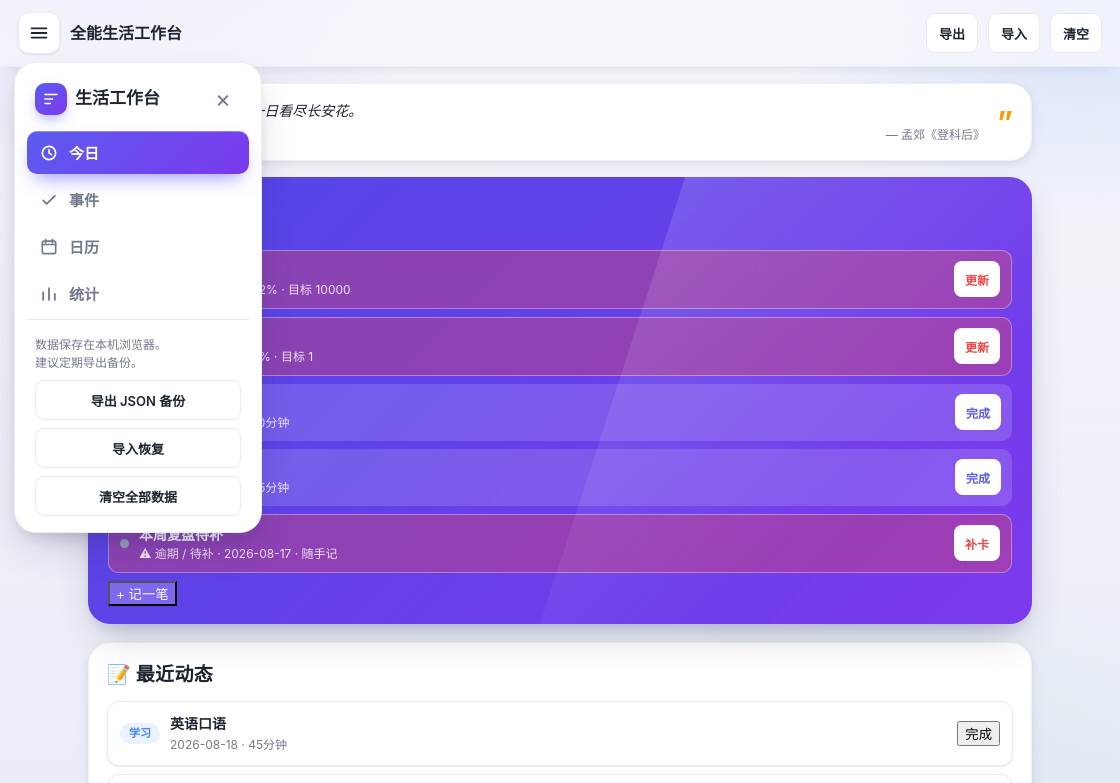
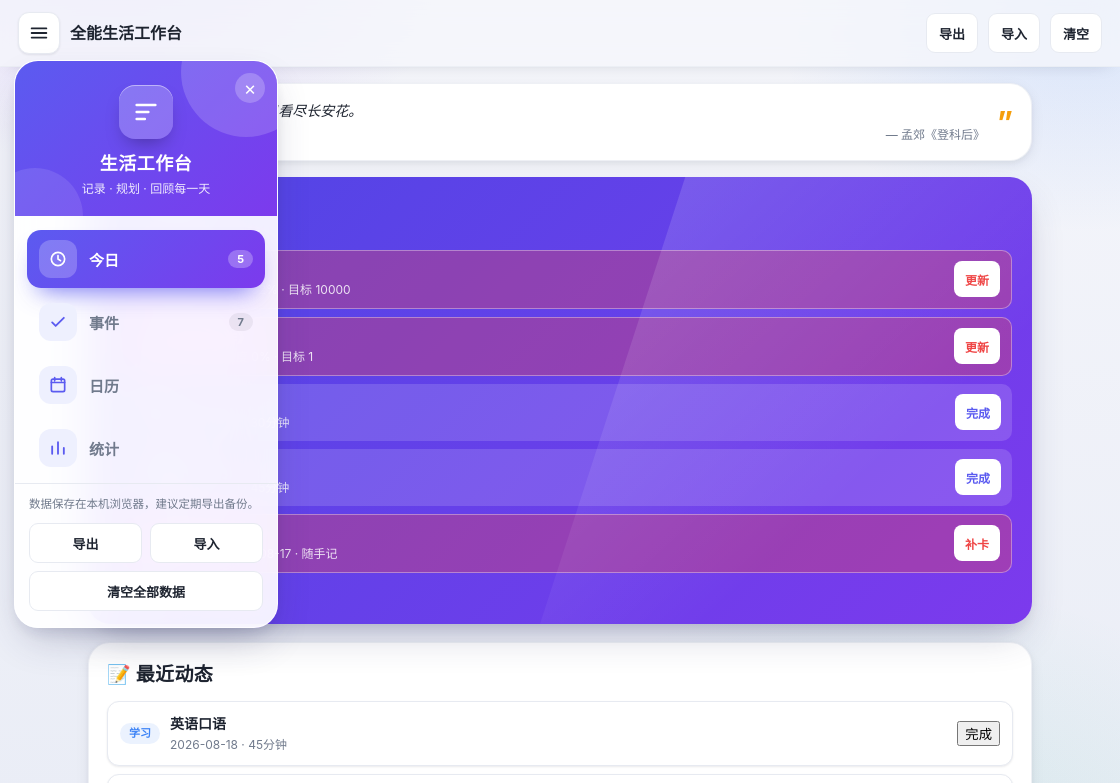
Before and after one commit to yhfysun/life-workspace, an Electron app: page www/index.html in a window 1120 px wide. Both pictures are taken after a click on the button "打开菜单". Shown: the top 783 px of the page. Drawn offline with Linux system fonts and the light colour scheme.

Commit message:
侧边栏下拉美化：渐变封面头+毛玻璃抽屉、图标方块、今日/事件数徽标、更顺滑弹出动画

```diff
--- a/www/index.html
+++ b/www/index.html
@@ -37,24 +37,40 @@
 
   .app{display:flex;min-height:100vh}
 
-  /* ---- Sidebar (PC) ---- */
-  .sidebar{position:fixed;top:62px;left:14px;width:248px;background:var(--card);border:1px solid rgba(231,234,241,.85);border-radius:var(--radius-lg);box-shadow:var(--shadow-lg);padding:12px;z-index:60;display:flex;flex-direction:column;opacity:0;visibility:hidden;transform:translateY(-8px);transition:opacity .18s ease,transform .18s ease,visibility .18s ease;overflow:hidden}
-  .sidebar.open{opacity:1;visibility:visible;transform:translateY(0)}
-  .brand{display:flex;align-items:center;gap:8px;font-weight:700;font-size:17px;padding:6px 8px 14px}
-  .brand .logo{width:32px;height:32px;border-radius:10px;background:linear-gradient(135deg,var(--primary),var(--primary-2));display:flex;align-items:center;justify-content:center;box-shadow:0 6px 14px -4px rgba(91,91,240,.6)}
-  .navitem{display:flex;align-items:center;gap:10px;padding:11px 12px;border-radius:10px;color:var(--sub);font-weight:600;margin-bottom:4px;border:none;background:none;width:100%;text-align:left;font-size:15px}
-  .navitem svg{width:20px;height:20px;flex:0 0 20px}
-  .navitem:hover{background:rgba(91,91,240,.07);color:var(--ink)}
-  .navitem.active{background:linear-gradient(135deg,var(--primary),var(--primary-2));color:#fff;box-shadow:0 10px 20px -8px rgba(91,91,240,.7),inset 0 1px 0 rgba(255,255,255,.3)}
-  .side-foot{margin-top:auto;padding:16px 8px 4px;border-top:1px solid var(--line)}
-  .nav-x{margin-left:auto;background:none;border:none;font-size:24px;line-height:1;color:var(--sub);min-width:36px;min-height:36px;border-radius:8px}
-  .nav-x:hover{color:var(--ink);background:rgba(16,24,40,.05)}
+  /* ---- Sidebar (PC dropdown) ---- */
+  .sidebar{position:fixed;top:60px;left:14px;width:264px;background:rgba(255,255,255,.92);backdrop-filter:blur(22px) saturate(170%);-webkit-backdrop-filter:blur(22px) saturate(170%);border:1px solid rgba(255,255,255,.7);border-radius:24px;box-shadow:var(--shadow-lg);z-index:60;display:flex;flex-direction:column;opacity:0;visibility:hidden;transform:translateY(-10px) scale(.985);transform-origin:top left;transition:opacity .2s ease,transform .22s cubic-bezier(.2,.85,.25,1),visibility .2s ease;overflow:hidden}
+  .sidebar.open{opacity:1;visibility:visible;transform:translateY(0) scale(1)}
+  .sb-cover{position:relative;padding:24px 18px 18px;text-align:center;background:linear-gradient(135deg,var(--primary),var(--primary-2));color:#fff;overflow:hidden}
+  .sb-cover::before,.sb-cover::after{content:'';position:absolute;border-radius:50%;background:rgba(255,255,255,.16);pointer-events:none}
+  .sb-cover::before{width:130px;height:130px;top:-54px;right:-34px}
+  .sb-cover::after{width:96px;height:96px;bottom:-48px;left:-28px;background:rgba(255,255,255,.10)}
+  .sb-logo{width:54px;height:54px;border-radius:16px;margin:0 auto 11px;display:flex;align-items:center;justify-content:center;background:rgba(255,255,255,.22);box-shadow:0 10px 20px -8px rgba(0,0,0,.35),inset 0 1px 0 rgba(255,255,255,.45)}
+  .sb-logo svg{width:28px;height:28px}
+  .sb-title{font-weight:800;font-size:18px;letter-spacing:.5px}
+  .sb-sub{font-size:12px;opacity:.9;margin-top:3px}
+  .nav-x{position:absolute;top:12px;right:12px;width:30px;height:30px;border-radius:50%;border:none;background:rgba(255,255,255,.22);color:#fff;font-size:19px;line-height:1;display:flex;align-items:center;justify-content:center}
+  .nav-x:hover{background:rgba(255,255,255,.36)}
+  .sb-nav{padding:14px 12px 6px;display:flex;flex-direction:column;gap:5px}
+  .navitem{display:flex;align-items:center;gap:12px;padding:10px 12px;border-radius:14px;color:var(--sub);font-weight:600;font-size:15px;border:none;background:none;width:100%;text-align:left;transition:background .15s,color .15s,transform .12s}
+  .navitem .nav-ico{width:38px;height:38px;flex:0 0 38px;border-radius:12px;display:flex;align-items:center;justify-content:center;background:var(--primary-soft);color:var(--primary);transition:background .15s,color .15s}
+  .navitem .nav-ico svg{width:20px;height:20px}
+  .navitem .nav-label{flex:1}
+  .navitem .nav-badge{font-size:11px;font-weight:700;padding:2px 9px;border-radius:999px;background:rgba(16,24,40,.06);color:var(--sub);min-width:20px;text-align:center}
+  .navitem:hover{background:rgba(91,91,240,.07);color:var(--ink);transform:translateX(2px)}
+  .navitem:hover .nav-ico{background:rgba(91,91,240,.14)}
+  .navitem.active{background:linear-gradient(135deg,var(--primary),var(--primary-2));color:#fff;box-shadow:0 14px 24px -12px rgba(91,91,240,.85)}
+  .navitem.active .nav-ico{background:rgba(255,255,255,.22);color:#fff}
+  .navitem.active .nav-badge{background:rgba(255,255,255,.26);color:#fff}
+  .sb-foot{margin-top:auto;padding:12px 14px 16px;border-top:1px solid var(--line)}
+  .sb-hint{font-size:11.5px;color:var(--sub);margin-bottom:10px;line-height:1.5}
+  .sb-actions{display:flex;gap:8px;margin-bottom:0}
+  .sb-actions .tbtn{flex:1;margin:0}
+  .tbtn.block{width:100%;margin:8px 0 0}
   .menubtn{display:none;align-items:center;justify-content:center;width:42px;height:42px;border-radius:11px;border:1px solid var(--line);background:#fff;color:var(--ink);flex:0 0 auto;box-shadow:var(--shadow-sm)}
   .menubtn:hover{border-color:var(--primary);color:var(--primary)}
   .menubtn svg{width:22px;height:22px}
   .scrim{position:fixed;inset:0;background:transparent;opacity:0;visibility:hidden;z-index:55}
   .scrim.show{opacity:1;visibility:visible}
-  .side-foot .hint{font-size:12px;color:var(--sub);margin-bottom:8px}
 
   /* ---- Main ---- */
   .main{flex:1;min-width:0;display:flex;flex-direction:column}
@@ -302,28 +318,41 @@
 <div class="app">
   <!-- PC sidebar -->
   <aside class="sidebar" id="sidebar">
-    <div class="brand"><span class="logo">
-      <svg width="18" height="18" viewBox="0 0 24 24" fill="none"><path d="M4 6h16M4 12h10M4 18h7" stroke="#fff" stroke-width="2.2" stroke-linecap="round"/></svg>
-    </span>生活工作台
+    <div class="sb-cover">
       <button class="nav-x" onclick="closeSidebar()" aria-label="关闭菜单">×</button>
+      <div class="sb-logo">
+        <svg viewBox="0 0 24 24" fill="none"><path d="M4 6h16M4 12h10M4 18h7" stroke="#fff" stroke-width="2.2" stroke-linecap="round"/></svg>
       </div>
+      <div class="sb-title">生活工作台</div>
+      <div class="sb-sub">记录 · 规划 · 回顾每一天</div>
+    </div>
+    <div class="sb-nav">
       <button class="navitem active" data-view="today" onclick="switchView('today')">
-      <svg viewBox="0 0 24 24" fill="none"><circle cx="12" cy="12" r="8" stroke="currentColor" stroke-width="2"/><path d="M12 8v4l3 2" stroke="currentColor" stroke-width="2" stroke-linecap="round"/></svg>今日
+        <span class="nav-ico"><svg viewBox="0 0 24 24" fill="none"><circle cx="12" cy="12" r="8" stroke="currentColor" stroke-width="2"/><path d="M12 8v4l3 2" stroke="currentColor" stroke-width="2" stroke-linecap="round"/></svg></span>
+        <span class="nav-label">今日</span>
+        <span class="nav-badge" id="badgeToday"></span>
       </button>
       <button class="navitem" data-view="events" onclick="switchView('events')">
-      <svg viewBox="0 0 24 24" fill="none"><path d="M5 12.5l4.2 4.2L19 7" stroke="currentColor" stroke-width="2.2" stroke-linecap="round" stroke-linejoin="round"/></svg>事件
+        <span class="nav-ico"><svg viewBox="0 0 24 24" fill="none"><path d="M5 12.5l4.2 4.2L19 7" stroke="currentColor" stroke-width="2.2" stroke-linecap="round" stroke-linejoin="round"/></svg></span>
+        <span class="nav-label">事件</span>
+        <span class="nav-badge" id="badgeEvents"></span>
       </button>
       <button class="navitem" data-view="calendar" onclick="switchView('calendar')">
-      <svg viewBox="0 0 24 24" fill="none"><rect x="4" y="5" width="16" height="15" rx="2" stroke="currentColor" stroke-width="2"/><path d="M4 9h16M8 3v4M16 3v4" stroke="currentColor" stroke-width="2" stroke-linecap="round"/></svg>日历
+        <span class="nav-ico"><svg viewBox="0 0 24 24" fill="none"><rect x="4" y="5" width="16" height="15" rx="2" stroke="currentColor" stroke-width="2"/><path d="M4 9h16M8 3v4M16 3v4" stroke="currentColor" stroke-width="2" stroke-linecap="round"/></svg></span>
+        <span class="nav-label">日历</span>
       </button>
       <button class="navitem" data-view="stats" onclick="switchView('stats')">
-      <svg viewBox="0 0 24 24" fill="none"><path d="M5 19V10M12 19V5M19 19v-7" stroke="currentColor" stroke-width="2.2" stroke-linecap="round"/></svg>统计
+        <span class="nav-ico"><svg viewBox="0 0 24 24" fill="none"><path d="M5 19V10M12 19V5M19 19v-7" stroke="currentColor" stroke-width="2.2" stroke-linecap="round"/></svg></span>
+        <span class="nav-label">统计</span>
       </button>
-    <div class="side-foot">
-      <div class="hint">数据保存在本机浏览器。<br>建议定期导出备份。</div>
-      <button class="tbtn" style="width:100%;margin-bottom:8px" onclick="exportJSON()">导出 JSON 备份</button>
-      <button class="tbtn" style="width:100%;margin-bottom:8px" onclick="document.getElementById('importFile').click()">导入恢复</button>
-      <button class="tbtn danger" style="width:100%" onclick="clearAll()">清空全部数据</button>
+    </div>
+    <div class="sb-foot">
+      <div class="sb-hint">数据保存在本机浏览器，建议定期导出备份。</div>
+      <div class="sb-actions">
+        <button class="tbtn" onclick="exportJSON()">导出</button>
+        <button class="tbtn" onclick="document.getElementById('importFile').click()">导入</button>
+      </div>
+      <button class="tbtn danger block" onclick="clearAll()">清空全部数据</button>
       <input type="file" id="importFile" accept="application/json,.json" style="display:none" onchange="importJSON(this.files[0]);this.value=''">
     </div>
   </aside>
@@ -773,7 +802,13 @@ function init(){
 }
 
 /* ============ 渲染总入口 ============ */
-function renderAll(){renderToday();renderEvFilters();renderEvents();renderCalendar();renderStats();renderBackupTip();}
+function renderAll(){renderToday();renderEvFilters();renderEvents();renderCalendar();renderStats();renderBackupTip();renderBadges();}
+function renderBadges(){
+  var bt=document.getElementById('badgeToday');
+  var be=document.getElementById('badgeEvents');
+  if(bt){var n=getTodayItems().length; bt.textContent=n?n:''; bt.style.display=n?'':'none';}
+  if(be){be.textContent=events.length?events.length:''; be.style.display=events.length?'':'none';}
+}
 
 /* ============ 今天要处理 ============ */
 function getTodayItems(){
```
Lines whose indentation alone changed are shown as unchanged.
